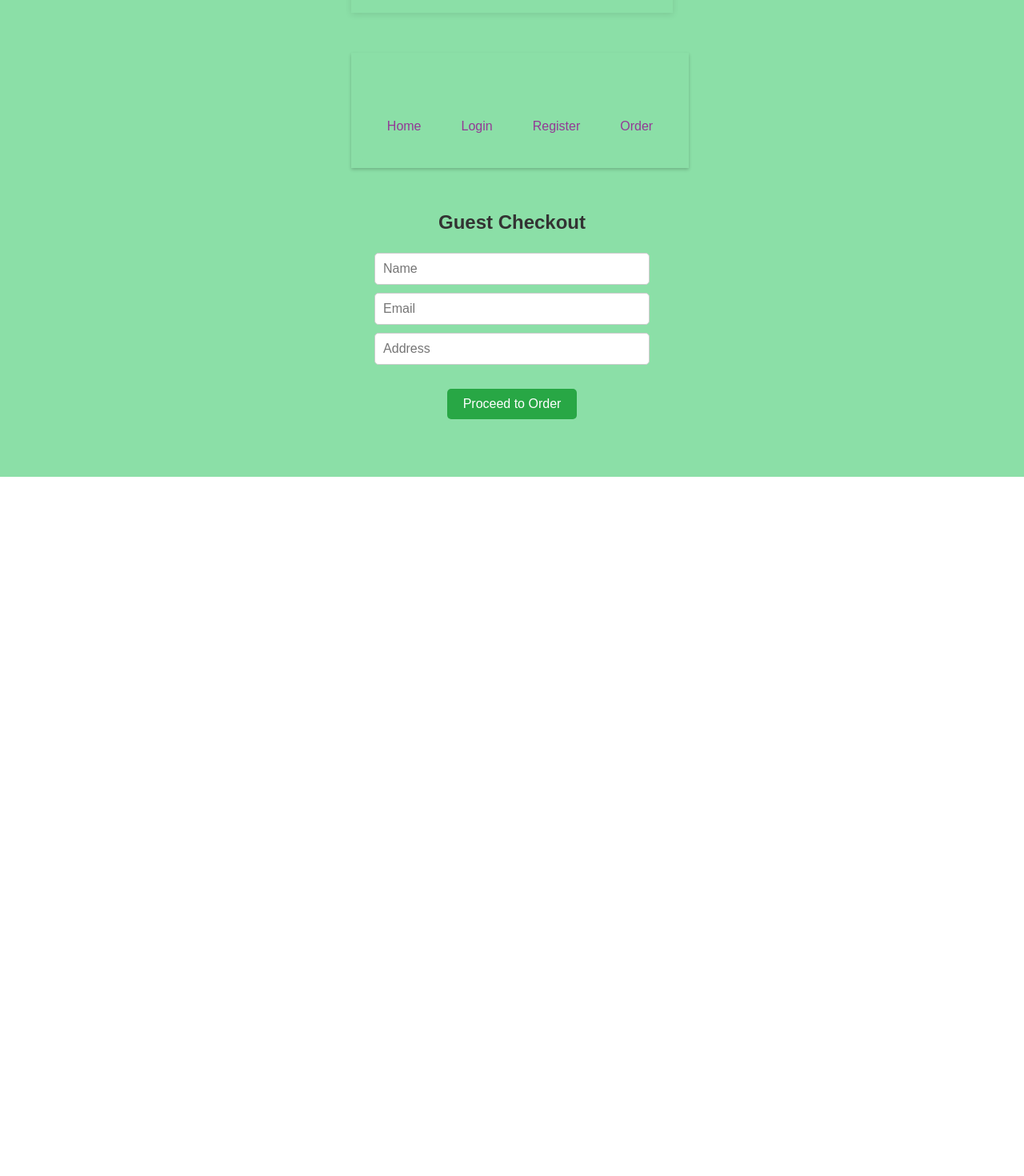
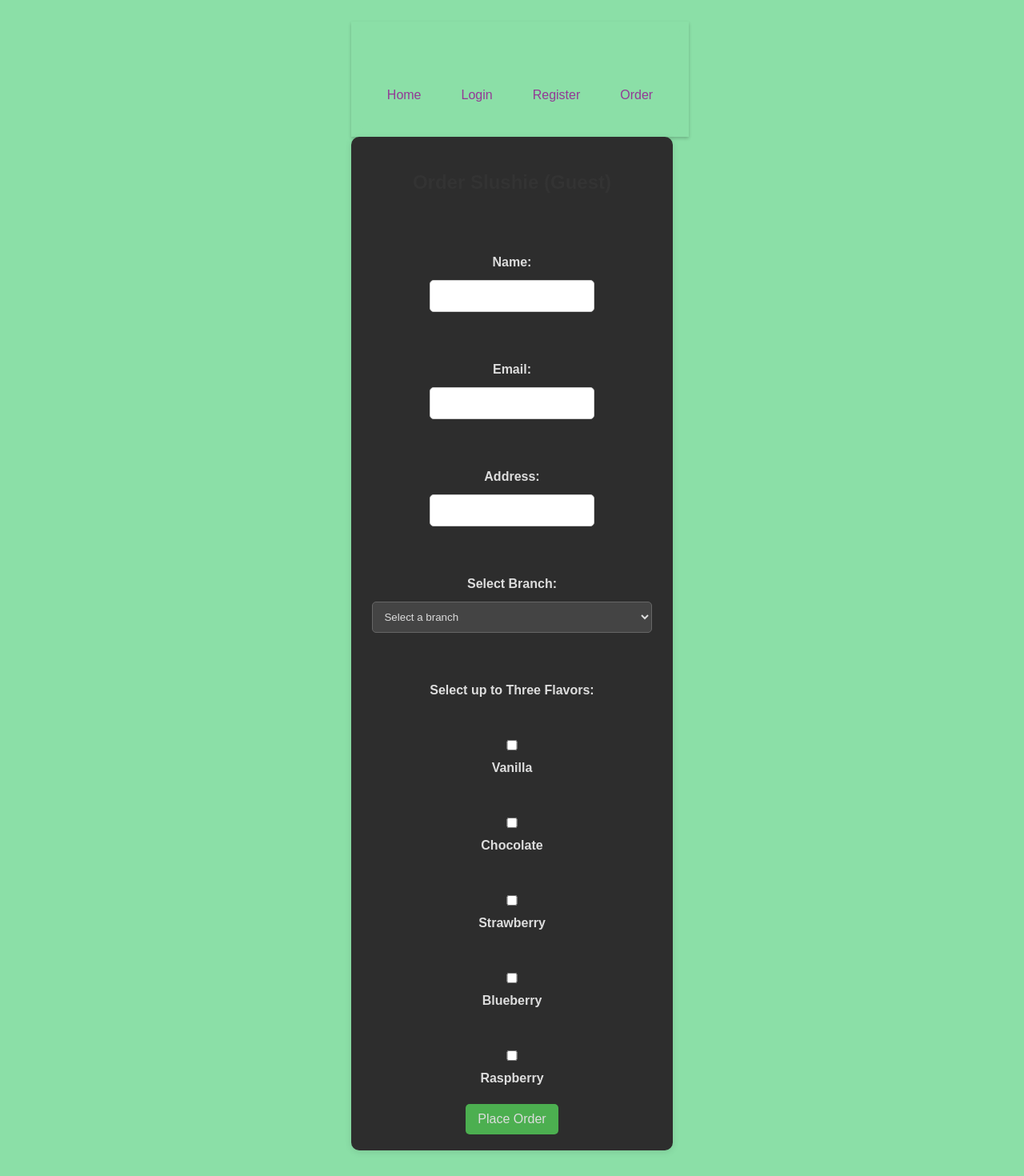
Before and after one commit to ryanwire123/Slushie_Firebase_App, a React (Vite) app: page /guest-checkout in a window 1280 px wide. Shown: the part 204-1674 px from the top of the page at 80% size. Before the commit the page ends 800 px from the top, so only its background shows below. Built offline with nearby package versions, Linux system fonts and the light colour scheme; no server answers.

Commit message:
Update GuestCheckoutPage.jsx
matt's edits

```diff
--- a/src/components/GuestCheckoutPage.jsx
+++ b/src/components/GuestCheckoutPage.jsx
@@ -1,61 +1,125 @@
-import { useState } from 'react';
+// src/components/GuestCheckoutPage.jsx
+
+import React, { useState } from 'react';
 import { useNavigate } from 'react-router-dom';
-import { getFirestore, collection, addDoc } from 'firebase/firestore';  // Import Firestore functions
+import { db } from '../firebase/firebaseConfig';
+import { collection, addDoc } from 'firebase/firestore';
+import './OrderPage.css';
 
-const GuestCheckoutPage = () => {
+const GuestOrderPage = () => {
+  const [selectedFlavors, setSelectedFlavors] = useState([]);
+  const [selectedBranch, setSelectedBranch] = useState('');
   const [name, setName] = useState('');
   const [email, setEmail] = useState('');
   const [address, setAddress] = useState('');
   const navigate = useNavigate();
-  const db = getFirestore(); // Initialize Firestore
 
-  // Function to handle guest order
-  const handleGuestOrder = async () => {
+  const handleOrderSubmit = async () => {
+    if (!name || !email || !address) {
+      alert('Please fill in all the fields.');
+      return;
+    }
+
+    if (!selectedBranch) {
+      alert('Please select a branch.');
+      return;
+    }
+
+    if (selectedFlavors.length === 0) {
+      alert('Please select at least one flavor.');
+      return;
+    }
+
+    const flavorMap = {
+      Vanilla: 'f1av1',
+      Chocolate: 'f1av2',
+      Strawberry: 'f1av3',
+      Blueberry: 'f1av4',
+      Raspberry: 'f1av5',
+    };
+
+    const order = {
+      customerID: 'guest',
+      price: 10,
+      deliveryAddress: address,
+      branchID: selectedBranch,
+      flavor1ID: selectedFlavors[0] ? flavorMap[selectedFlavors[0]] : null,
+      flavor2ID: selectedFlavors[1] ? flavorMap[selectedFlavors[1]] : null,
+      flavor3ID: selectedFlavors[2] ? flavorMap[selectedFlavors[2]] : null,
+      status: 'pending',
+      timestamp: new Date(),
+      customerName: name,
+      customerEmail: email,
+    };
+
     try {
-      // Add customer data to Firestore
-      const customersRef = collection(db, 'customers');
-      const docRef = await addDoc(customersRef, {
-        customerName: name,
-        customerEmail: email,
-        customerAddress: address,
-        // Add additional fields as needed
+      const docRef = await addDoc(collection(db, 'orders'), order);
+      console.log('Order placed successfully:', docRef.id);
+      navigate('/mock-payment', {
+        state: { orderId: docRef.id, customerId: order.customerID },
       });
-
-      console.log("Customer added with ID: ", docRef.id);
-      // Proceed to order page
-      navigate('/order');
-    } catch (e) {
-      console.error("Error adding customer: ", e);
+    } catch (error) {
+      console.error('Error placing order:', error.message);
+      alert('Failed to place the order. Please try again.');
     }
   };
 
+  const handleFlavorChange = (flavor) => {
+    setSelectedFlavors((prevFlavors) => {
+      if (prevFlavors.includes(flavor)) {
+        return prevFlavors.filter((f) => f !== flavor);
+      } else if (prevFlavors.length < 3) {
+        return [...prevFlavors, flavor];
+      } else {
+        alert('You can only select up to 3 flavors.');
+        return prevFlavors;
+      }
+    });
+  };
+
   return (
-    <div>
-      <h2>Guest Checkout</h2>
-      <input
-        type="text"
-        placeholder="Name"
-        value={name}
-        onChange={(e) => setName(e.target.value)}
-        required
-      />
-      <input
-        type="email"
-        placeholder="Email"
-        value={email}
-        onChange={(e) => setEmail(e.target.value)}
-        required
-      />
-      <input
-        type="text"
-        placeholder="Address"
-        value={address}
-        onChange={(e) => setAddress(e.target.value)}
-        required
-      />
-      <button onClick={handleGuestOrder}>Proceed to Order</button>
+    <div className="order-page">
+      <h2>Order Slushie (Guest)</h2>
+      <div>
+        <label>Name:</label>
+        <input type="text" value={name} onChange={(e) => setName(e.target.value)} required />
+      </div>
+      <div>
+        <label>Email:</label>
+        <input type="email" value={email} onChange={(e) => setEmail(e.target.value)} required />
+      </div>
+      <div>
+        <label>Address:</label>
+        <input type="text" value={address} onChange={(e) => setAddress(e.target.value)} required />
+      </div>
+      <div>
+        <label>Select Branch:</label>
+        <select onChange={(e) => setSelectedBranch(e.target.value)} value={selectedBranch}>
+          <option value="">Select a branch</option>
+          <option value="b1">Branch 1 (123 Monmouth Street)</option>
+          <option value="b2">Branch 2 (234 Monmouth Street)</option>
+        </select>
+      </div>
+      <div>
+        <label>Select up to Three Flavors:</label>
+        <div className="flavor-selection">
+          {['Vanilla', 'Chocolate', 'Strawberry', 'Blueberry', 'Raspberry'].map((flavor) => (
+            <div key={flavor} className="flavor-bar">
+              <input
+                type="checkbox"
+                id={flavor}
+                value={flavor}
+                checked={selectedFlavors.includes(flavor)}
+                onChange={() => handleFlavorChange(flavor)}
+              />
+              <label htmlFor={flavor}>{flavor}</label>
+            </div>
+          ))}
+        </div>
+      </div>
+      <button onClick={handleOrderSubmit}>Place Order</button>
     </div>
   );
 };
 
-export default GuestCheckoutPage;
+export default GuestOrderPage;
```
